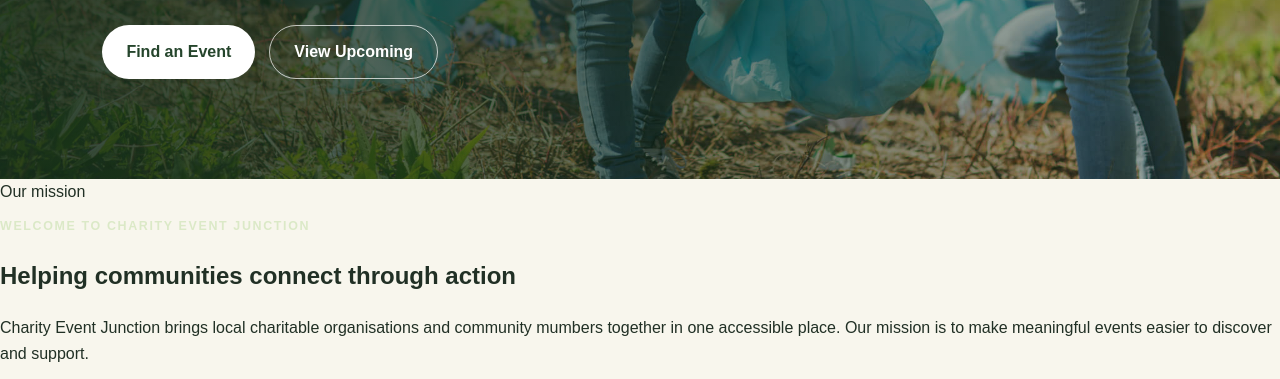
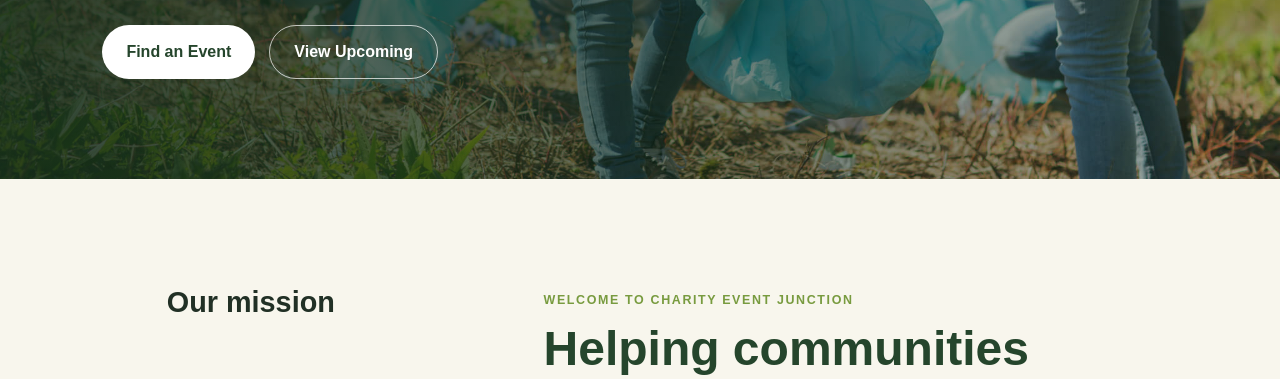
Before and after one commit to Bondy17134/PROG2002_AS2_Kunanon, a website: page public/index.html in a window 1280 px wide. Shown: the part 544-923 px from the top of the page. Drawn offline with Linux system fonts and the light colour scheme.

Commit message:
adjust mission section
- enlarge letter
_ changed colors
- reposition

```diff
--- a/public/css/style.css
+++ b/public/css/style.css
@@ -158,3 +158,57 @@ a {
     color: var(--white);
     font-weight: 700;
 }
+
+.mission-section {
+    display: grid;
+    grid-template-columns: 0.7fr 1.3fr;
+    gap: 70px;
+    max-width: 1100px;
+    margin: auto;
+    padding: 100px 6%;
+}
+
+.misson-label {
+    display: flex;
+    align-items: center;
+    justify-content: center;
+    min-height: 280px;
+    border-radius: var(--radius-large);
+    color: var(--white);
+    background: var(--green);
+    box-shadow: var(--shadow);
+}
+
+.mission-label span {
+    font-size: 1.8rem;
+    font-weight: 800;
+}
+
+.mission-content {
+    align-self: center;
+}
+
+.mission-content .section-label,
+.events-section .section-label {
+    color: var(--green);
+}
+
+.mission-content h2,
+.section-heading h2 {
+    margin: 0 0 18px;
+    color: var(--green-dark);
+    font-size: clamp(2rem, 4vw, 3rem);
+    line-height: 1.1;
+}
+
+.mission-content p:not(.section-label){
+    max-width: 650px;
+    color: var(--text-soft);
+}
+
+.text-link {
+    display: inline-block;
+    margin-top: 10px;
+    color: var(--green);
+    font-weight: 800;
+}
```
